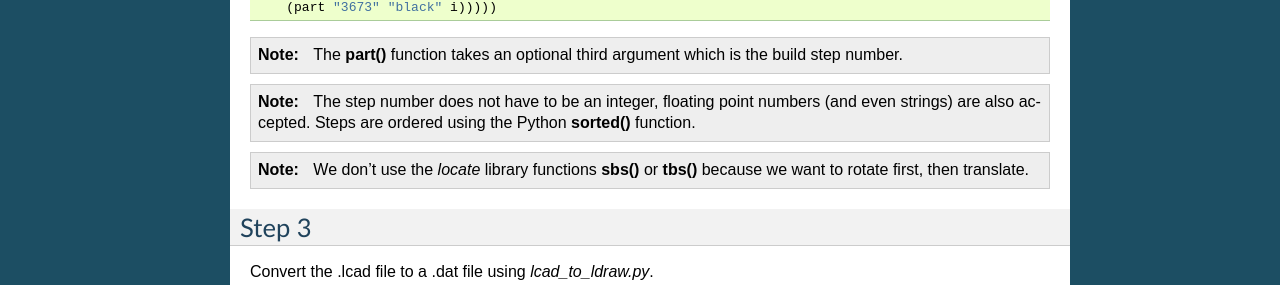
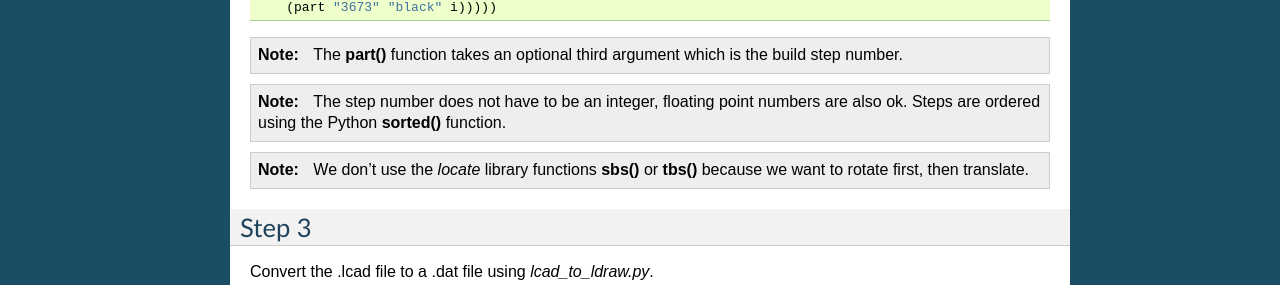
Before and after one commit to HazenBabcock/opensdraw, a Sphinx documentation site: the page built from docs/source/step.rst, in a window 1280 px wide. Shown: the part 491-776 px from the top of the page. Built offline with Sphinx 7.4.7, drawn with Linux system fonts in a browser that asks for light colours.

Commit message:
Change note about steps.

```diff
--- a/docs/source/step.rst
+++ b/docs/source/step.rst
@@ -31,7 +31,7 @@
 
 .. note::
 
-   The step number does not have to be an integer, floating point numbers (and even strings) are also accepted. Steps are ordered using the Python **sorted()** function.
+   The step number does not have to be an integer, floating point numbers are also ok. Steps are ordered using the Python **sorted()** function.
 
 .. note::
 
```
